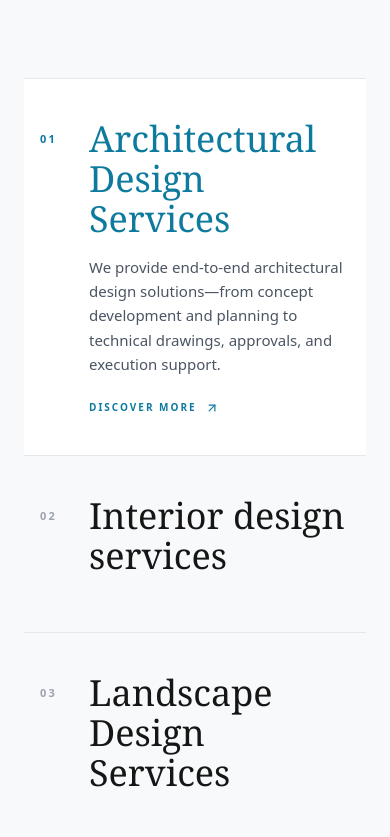
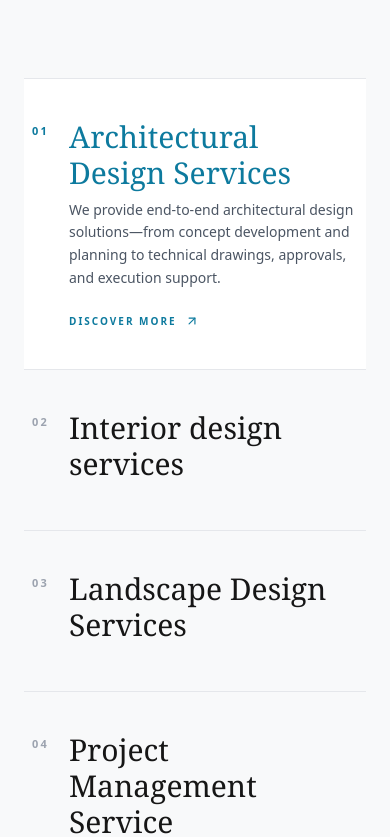
Before and after one commit to zaeemahamad111-ops/SpaceNode, a Next.js app in the folder web/: page / in a window 390 px wide. Shown: the part 1127-1964 px from the top of the page. Built offline with nearby package versions, Linux system fonts and the light colour scheme; a web font is replaced by a local one.

Commit message:
Fix mobile responsiveness on ExpertisePreview section

```diff
--- a/web/src/components/sections/home/ExpertisePreview.tsx
+++ b/web/src/components/sections/home/ExpertisePreview.tsx
@@ -85,15 +85,15 @@ export default function ExpertisePreview() {
                         }`}
                       />
 
-                      <div className="relative z-10 flex items-start gap-8 md:gap-12 px-4">
-                        <span className={`font-sans text-[11px] tracking-[0.2em] font-bold transition-colors duration-300 pt-3 ${
+                      <div className="relative z-10 flex items-start gap-5 md:gap-8 lg:gap-12 px-2 md:px-4">
+                        <span className={`font-sans text-[11px] tracking-[0.2em] font-bold transition-colors duration-300 pt-1 md:pt-3 ${
                           isHovered ? 'text-[#0D7A9E]' : 'text-[#9CA3AF]'
                         }`}>
                           {service.num}
                         </span>
 
                         <div className="flex-1">
-                          <h3 className={`font-serif text-4xl md:text-5xl transition-colors duration-300 mb-4 ${
+                          <h3 className={`font-serif text-3xl md:text-4xl lg:text-5xl transition-colors duration-300 mb-2 md:mb-4 ${
                             isHovered ? 'text-[#0D7A9E]' : 'text-[#161616]'
                           }`}>
                             {service.title}
@@ -102,11 +102,11 @@ export default function ExpertisePreview() {
                           {/* Smooth expanding description */}
                           <div
                             className={`grid transition-all duration-500 ease-in-out ${
-                              isHovered ? 'grid-rows-[1fr] opacity-100 mt-4' : 'grid-rows-[0fr] opacity-0'
+                              isHovered ? 'grid-rows-[1fr] opacity-100 mt-2 md:mt-4' : 'grid-rows-[0fr] opacity-0'
                             }`}
                           >
                             <div className="overflow-hidden">
-                              <p className="font-sans font-light text-[15px] text-[#4B5563] leading-relaxed max-w-md pb-2">
+                              <p className="font-sans font-light text-sm md:text-[15px] text-[#4B5563] leading-relaxed max-w-md pb-2">
                                 {service.desc}
                               </p>
                               <div className="flex items-center gap-2 mt-4 text-[#0D7A9E] font-sans text-[10px] font-bold tracking-[0.2em] uppercase">
```
